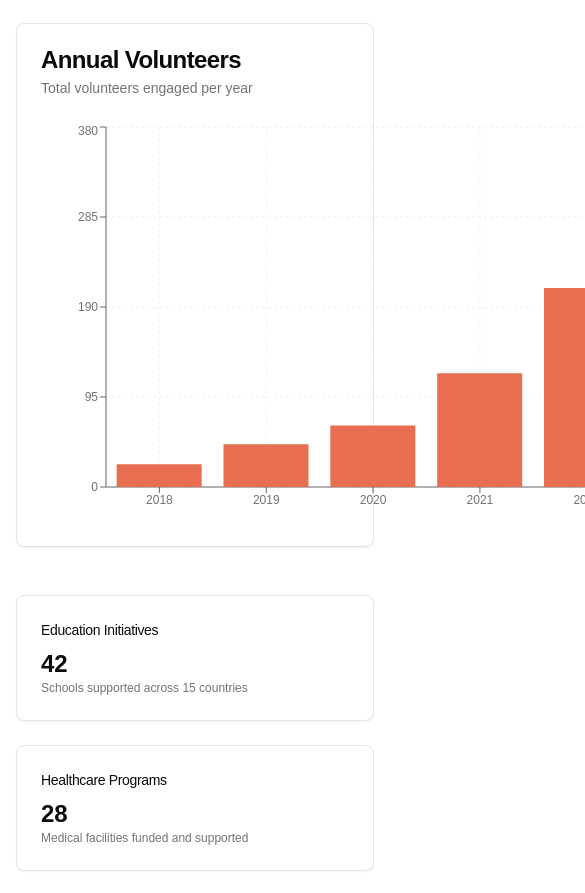
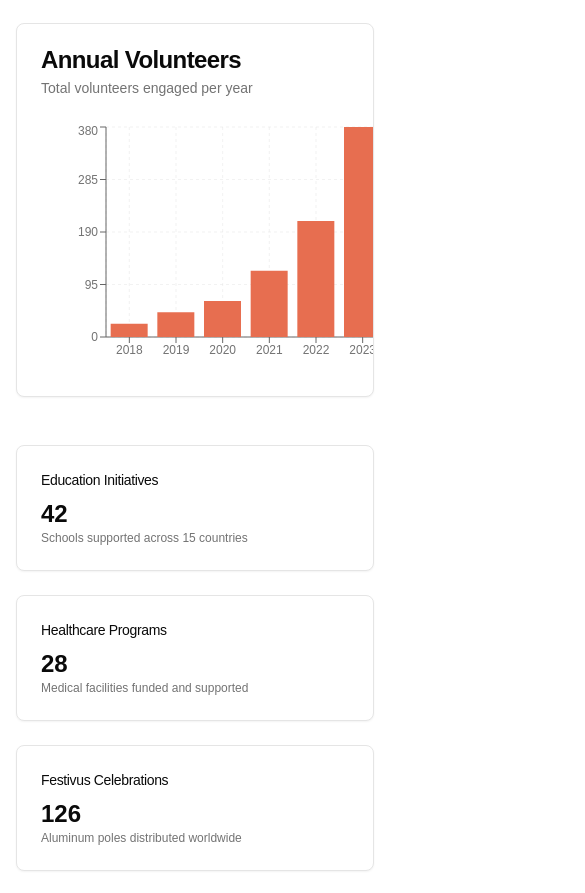
Before and after one commit to mosjellenjo/human-fund-backend, a Next.js app: page / in a window 390 px wide. Shown: the part 2100-2993 px from the top of the page, 585 px wide, since content can reach past the window. Built offline with nearby package versions, Linux system fonts and the light colour scheme.

Commit message:
Mobile optimized charts

```diff
--- a/components/impact-section.tsx
+++ b/components/impact-section.tsx
@@ -49,7 +49,8 @@ export function ImpactSection() {
                   <CardTitle>Annual Volunteers</CardTitle>
                   <CardDescription>Total volunteers engaged per year</CardDescription>
                 </CardHeader>
-                <CardContent>
+                <CardContent className="overflow-x-auto w-full">
+                  <div className="min-w-[350px] sm:min-w-0 w-full">
                     <ChartContainer
                       config={{
                         volunteers: {
@@ -57,7 +58,7 @@ export function ImpactSection() {
                           color: "hsl(var(--chart-1))",
                         },
                       }}
-                    className="h-[400px]"
+                      className="h-[250px] sm:h-[400px] w-full"
                     >
                       <ResponsiveContainer width="100%" height="100%">
                         <BarChart data={impactData}>
@@ -69,6 +70,7 @@ export function ImpactSection() {
                         </BarChart>
                       </ResponsiveContainer>
                     </ChartContainer>
+                  </div>
                 </CardContent>
               </Card>
             </TabsContent>
@@ -78,7 +80,8 @@ export function ImpactSection() {
                   <CardTitle>Projects Completed</CardTitle>
                   <CardDescription>Number of projects completed per year</CardDescription>
                 </CardHeader>
-                <CardContent>
+                <CardContent className="overflow-x-auto w-full">
+                  <div className="min-w-[350px] sm:min-w-0 w-full">
                     <ChartContainer
                       config={{
                         projects: {
@@ -86,7 +89,7 @@ export function ImpactSection() {
                           color: "hsl(var(--chart-2))",
                         },
                       }}
-                    className="h-[400px]"
+                      className="h-[250px] sm:h-[400px] w-full"
                     >
                       <ResponsiveContainer width="100%" height="100%">
                         <BarChart data={impactData}>
@@ -98,6 +101,7 @@ export function ImpactSection() {
                         </BarChart>
                       </ResponsiveContainer>
                     </ChartContainer>
+                  </div>
                 </CardContent>
               </Card>
             </TabsContent>
```
Lines whose indentation alone changed are shown as unchanged.
